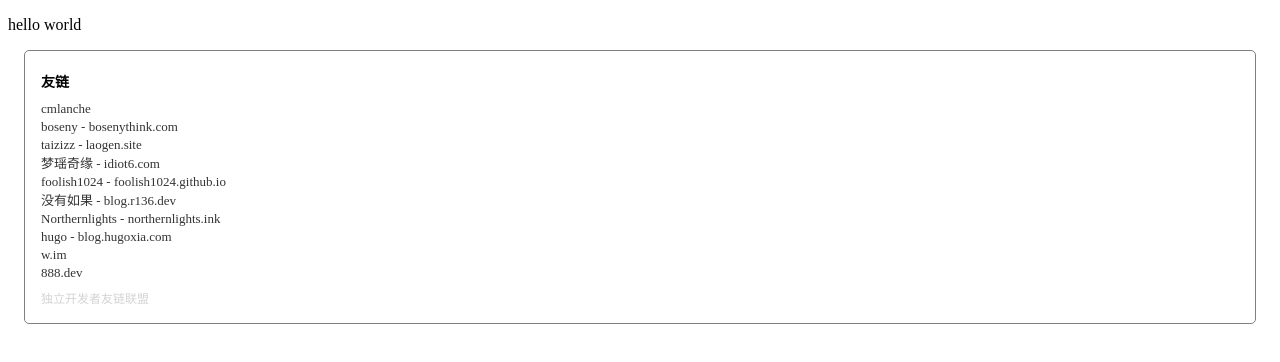
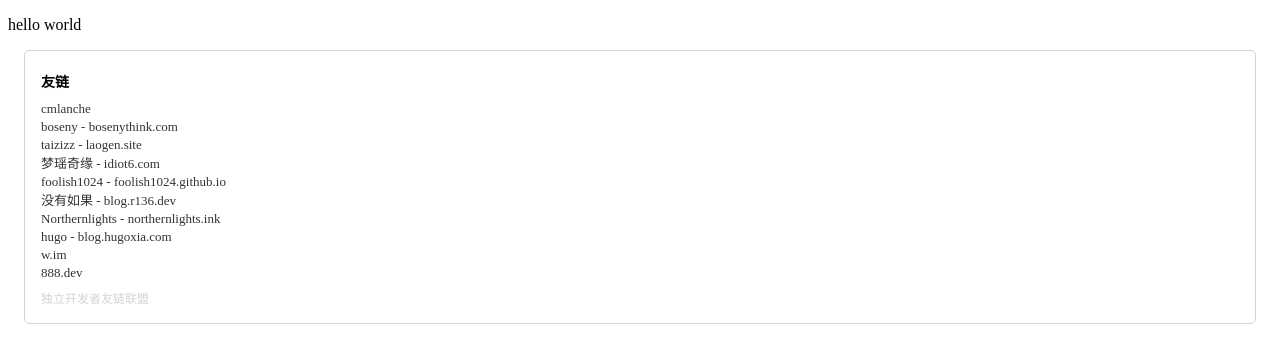
Before and after one commit to cmlanche/indeprods-js, a website: page index.html in a window 1280 px wide. Drawn offline with Linux system fonts and the light colour scheme.

Commit message:
update border color

```diff
--- a/default.css
+++ b/default.css
@@ -1,5 +1,5 @@
 .indeprods {
-    border: 1px gray solid;
+    border: 1px lightgray solid;
     margin: 16px;
     padding: 16px;
     border-radius: 5px;
```
